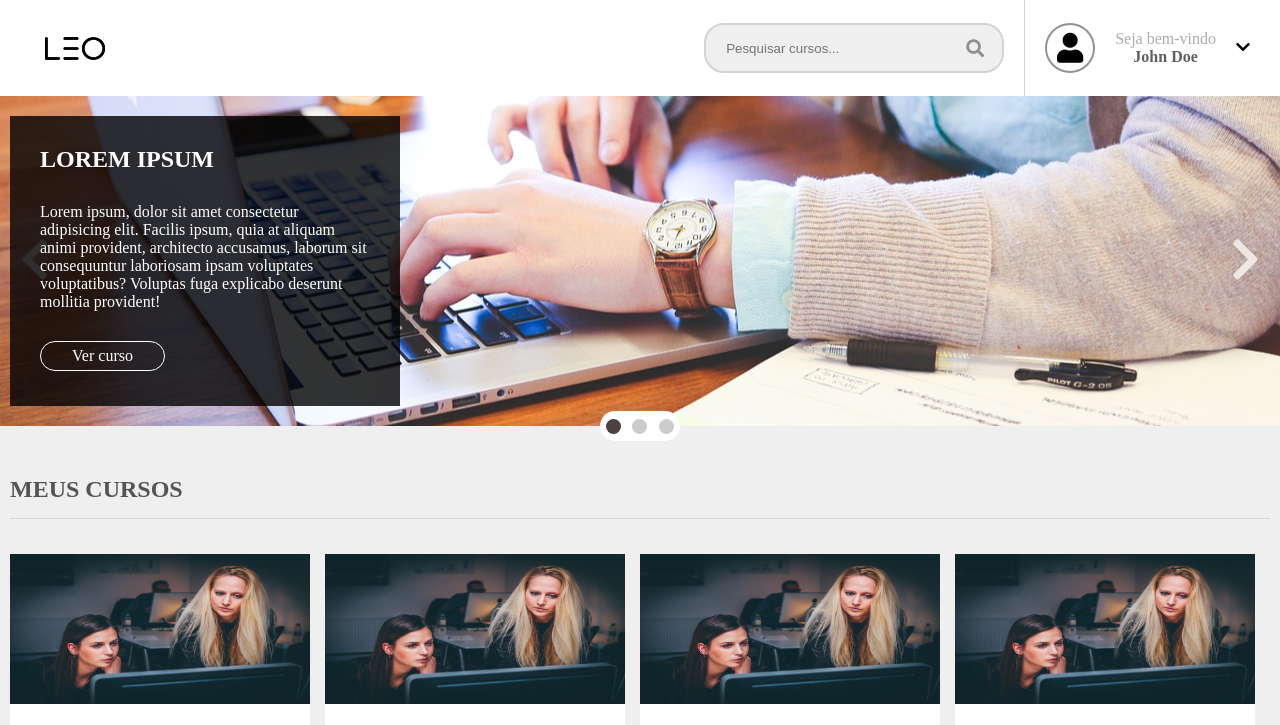
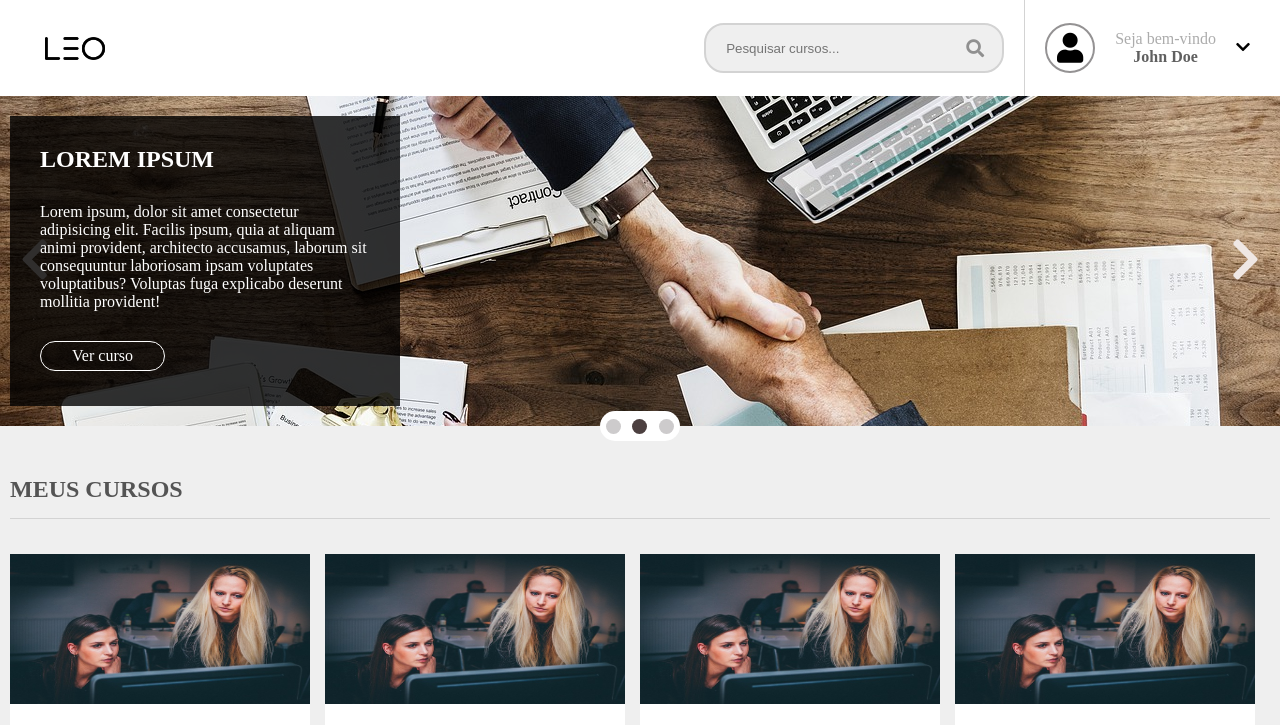
Before and after one commit to renanlbl/desafio_leo, a website: page index.html in a window 1280 px wide. Both pictures are taken after a click on the element 1245 px from the left and 261 px from the top of the page. Shown: the top 725 px of the page. Drawn offline with Linux system fonts and the light colour scheme.

Commit message:
Manual slideshow

```diff
--- a/index.html
+++ b/index.html
@@ -35,12 +35,10 @@
   <section class="slider flexVertical">
     <div class="slider__arrowLeft"><i class="fas fa-chevron-left"></i></div>
     <div class="slider__arrowRight"><i class="fas fa-chevron-right"></i></div>
-    <div class="slider__one"></div>
-    <div class="slider__dots--wrapper flexVertical flexSpaceAround">
-      <span class="slider__dots slider__dots--active"></span>
-      <span class="slider__dots"></span>
-      <span class="slider__dots"></span>
-    </div>
+    <div class="slider__imgs" style="background-image: url('src/assets/banner1.jpg')"></div>
+    <div class="slider__imgs" style="background-image: url('src/assets/banner2.jpg')"></div>
+    <div class="slider__imgs" style="background-image: url('src/assets/banner3.jpg')"></div>
+    <div class="slider__dots--wrapper flexVertical flexSpaceAround"></div>
     <div class="container">
       <div class="slider__info--wrapper flexVertical">
         <div class="slider__info">
@@ -155,5 +153,7 @@
       <div class="footer__space"></div>
   </footer>
 
+
+<script src="src/js/slider.js"></script>
 </body>
 </html>
--- /dev/null
+++ b/src/js/slider.js
@@ -0,0 +1,69 @@
+(function() {
+
+ let imgs = document.querySelectorAll('.slider__imgs')
+ let currentIndex = 0
+ let maxIndex = imgs.length
+ let dotsWrapper = document.querySelector('.slider__dots--wrapper')
+ let arrowLeft = document.querySelector('.slider__arrowLeft')
+ let arrowRight = document.querySelector('.slider__arrowRight')
+
+
+ initSlider()
+ clickBullet()
+ nextOrPrev()
+
+ function initSlider () {
+   for (let i = 0; i < maxIndex; i++) {
+    if (i === 0) {
+      dotsWrapper.innerHTML = '<span class="slider__dots slider__dots--active"></span>'
+    } else {
+      dotsWrapper.innerHTML += '<span class="slider__dots"></span>'
+    }
+   }
+   imgs[0].style.display = 'block'
+ }
+
+function toggleBullets (index) {
+  let bullets = document.querySelectorAll('.slider__dots')
+  bullets.forEach((item) => {
+    item.classList.remove('slider__dots--active')
+  })
+  bullets[index].classList.add('slider__dots--active')
+ }
+
+ function clickBullet() {
+  let bullets = document.querySelectorAll('.slider__dots')
+  for (let i = 0; i < bullets.length; i++) {
+    bullets[i].addEventListener('click', function() {
+      imgs[currentIndex].style.display = 'none'
+      currentIndex = i
+      imgs[currentIndex].style.display = 'block'
+      toggleBullets(i)
+    })
+  }
+ }
+
+ function nextOrPrev() {
+  arrowLeft.addEventListener('click', function() {
+    if ( currentIndex === 0 ) {
+      return false
+    } else {
+        imgs[currentIndex].style.display = 'none'
+        imgs[--currentIndex].style.display = 'block'
+        toggleBullets(currentIndex)
+    }
+  })
+  arrowRight.addEventListener('click', function() {
+    if ( currentIndex === maxIndex - 1 ) {
+      return false
+    } else {
+        imgs[currentIndex].style.display = 'none'
+        imgs[++currentIndex].style.display = 'block'
+        toggleBullets(currentIndex)
+    }
+  })
+ }
+
+
+
+})()
--- a/src/sass/_slider.sass
+++ b/src/sass/_slider.sass
@@ -3,13 +3,13 @@ section.slider
   height: 330px
   position: relative
 
-  .slider__one
+  .slider__imgs
+    display: none
     position: absolute
     left: 0
     right: 0
     width: 100%
     height: 100%
-    background-image: url('../assets/banner1.jpg')
     background-size: cover
     background-position: center
     background-repeat: no-repeat
```
Also changed, not shown: src/assets/banner2.jpg (added), src/assets/banner3.jpg (added), src/css/style.css.
